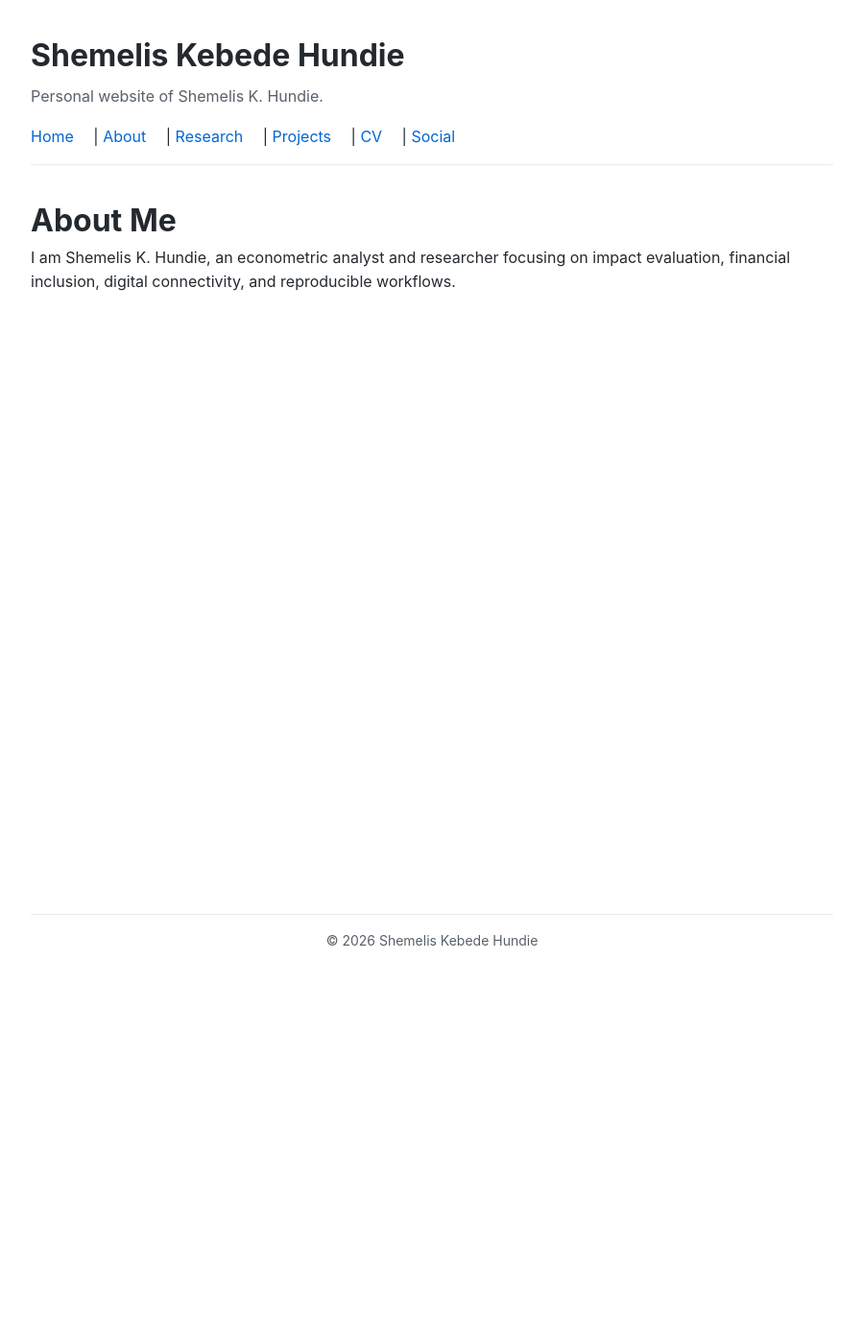
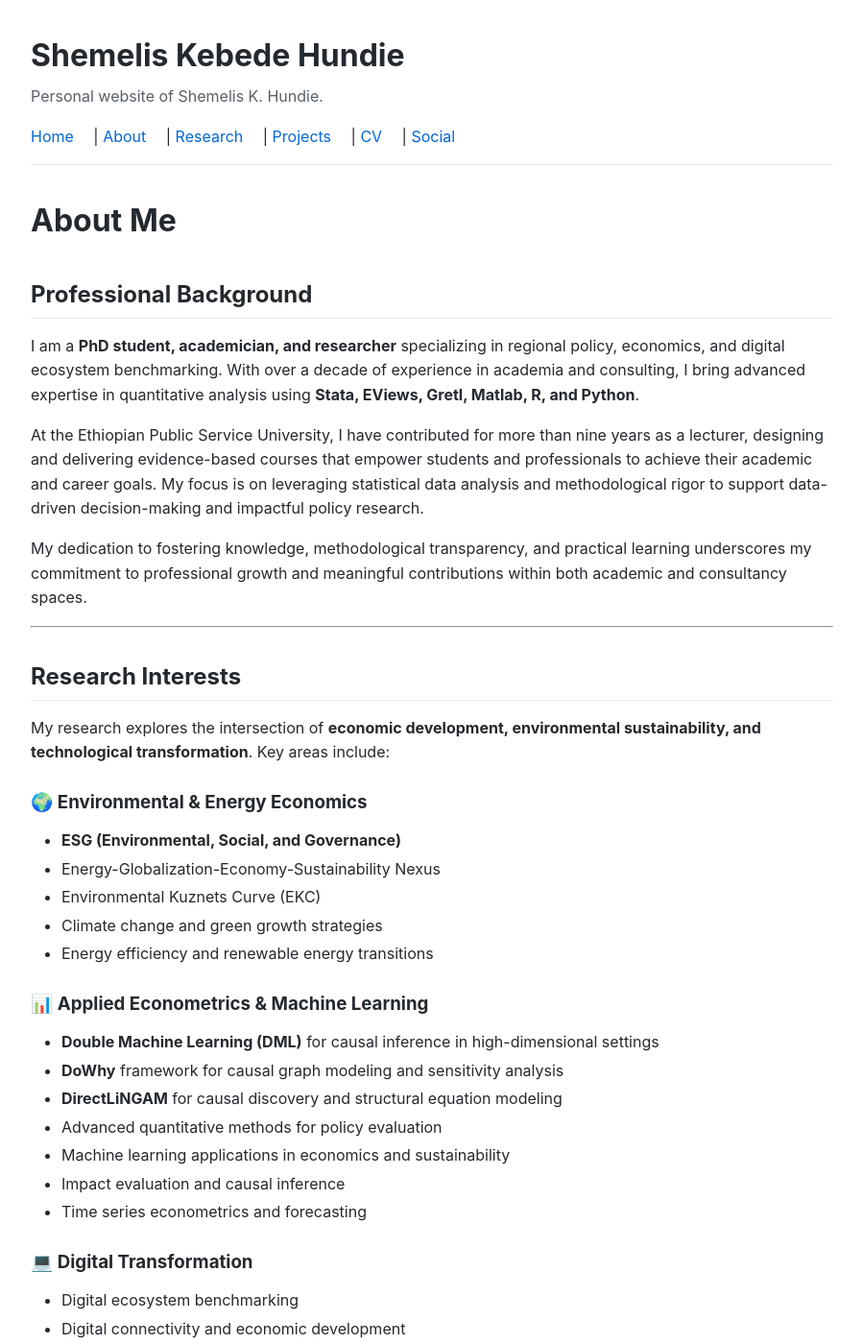
Before and after one commit to ShemelisKHundie/ShemelisKHundie.github.io, a Jekyll site: the page built from about.md, in a window 1280 px wide and 1400 px high. Shown: the whole window at 96% size, without its empty margins (190-1089 px from the left). Built offline with Jekyll 4.4.1, drawn with Linux system fonts in a browser that asks for light colours; our own code applies the rules of GitHub Pages for plain Markdown files; some of the changed text lies outside the part shown.

Commit message:
Update about.md

```diff
--- a/about.md
+++ b/about.md
@@ -1,3 +1,94 @@
+---
+layout: default
+title: About
+permalink: /about
+---
+
 # About Me
 
-I am Shemelis K. Hundie, an econometric analyst and researcher focusing on impact evaluation, financial inclusion, digital connectivity, and reproducible workflows.
+## Professional Background
+
+I am a **PhD student, academician, and researcher** specializing in regional policy, economics, and digital ecosystem benchmarking. With over a decade of experience in academia and consulting, I bring advanced expertise in quantitative analysis using **Stata, EViews, Gretl, Matlab, R, and Python**.
+
+At the Ethiopian Public Service University, I have contributed for more than nine years as a lecturer, designing and delivering evidence-based courses that empower students and professionals to achieve their academic and career goals. My focus is on leveraging statistical data analysis and methodological rigor to support data-driven decision-making and impactful policy research.
+
+My dedication to fostering knowledge, methodological transparency, and practical learning underscores my commitment to professional growth and meaningful contributions within both academic and consultancy spaces.
+
+---
+
+## Research Interests
+
+My research explores the intersection of **economic development, environmental sustainability, and technological transformation**. Key areas include:
+
+### 🌍 Environmental & Energy Economics
+- **ESG (Environmental, Social, and Governance)**
+- Energy-Globalization-Economy-Sustainability Nexus
+- Environmental Kuznets Curve (EKC)
+- Climate change and green growth strategies
+- Energy efficiency and renewable energy transitions
+
+### 📊 Applied Econometrics & Machine Learning
+- **Double Machine Learning (DML)** for causal inference in high-dimensional settings
+- **DoWhy** framework for causal graph modeling and sensitivity analysis
+- **DirectLiNGAM** for causal discovery and structural equation modeling
+- Advanced quantitative methods for policy evaluation
+- Machine learning applications in economics and sustainability
+- Impact evaluation and causal inference
+- Time series econometrics and forecasting
+
+### 💻 Digital Transformation
+- Digital ecosystem benchmarking
+- Digital connectivity and economic development
+- Technology adoption and innovation diffusion
+- Digital divide and inclusive growth
+
+### 🏛️ Development Economics
+- Financial inclusion and gender gap analysis
+- Food security and nutrition
+- Poverty and inequality
+- Regional development and policy analysis
+
+---
+
+## Methodological Expertise
+
+| Category | Tools & Methods |
+|----------|-----------------|
+| **Statistical Software** | Stata, EViews, Gretl, Matlab, R, Python |
+| **Causal Machine Learning** | Double Machine Learning (DML), DoWhy, DirectLiNGAM, Causal Forests |
+| **Econometric Methods** | ARDL, Cointegration, Panel Data Analysis, Non-linear Models, Threshold Regression, Granger Causality |
+| **Machine Learning** | Supervised and unsupervised learning, Random Forests, Gradient Boosting, Neural Networks |
+| **Impact Evaluation** | Difference-in-Differences, Propensity Score Matching, Instrumental Variables, Synthetic Control |
+
+---
+
+## Teaching
+
+I have taught a range of courses at the undergraduate and graduate levels, including:
+
+- **Labour Economics**
+- **Microeconomics**
+- **Macroeconomics**
+- **Research Methods with Software Applications**
+- **Econometrics**
+- **International Economics**
+
+My teaching approach emphasizes practical application, data-driven analysis, and methodological rigor, equipping students with the skills needed for evidence-based policy analysis and academic research.
+
+---
+
+## Current Research Focus
+
+- **ESG performance and firm-level outcomes** in emerging economies using Double Machine Learning and causal inference frameworks
+- **Energy consumption, globalization, and environmental sustainability** nexus with DoWhy causal analysis and DirectLiNGAM for structural discovery
+- **Causal discovery in economic systems** using DirectLiNGAM to identify directional relationships in complex macroeconomic data
+- **Machine learning approaches** for predicting economic and environmental indicators
+- **Digital transformation** and its impact on economic development in Africa
+
+---
+
+## Professional Service
+
+- Peer reviewer for international journals in environmental economics and development
+- Consultant for policy research and data analysis projects
+- Mentor for graduate students in quantitative research methods
```
